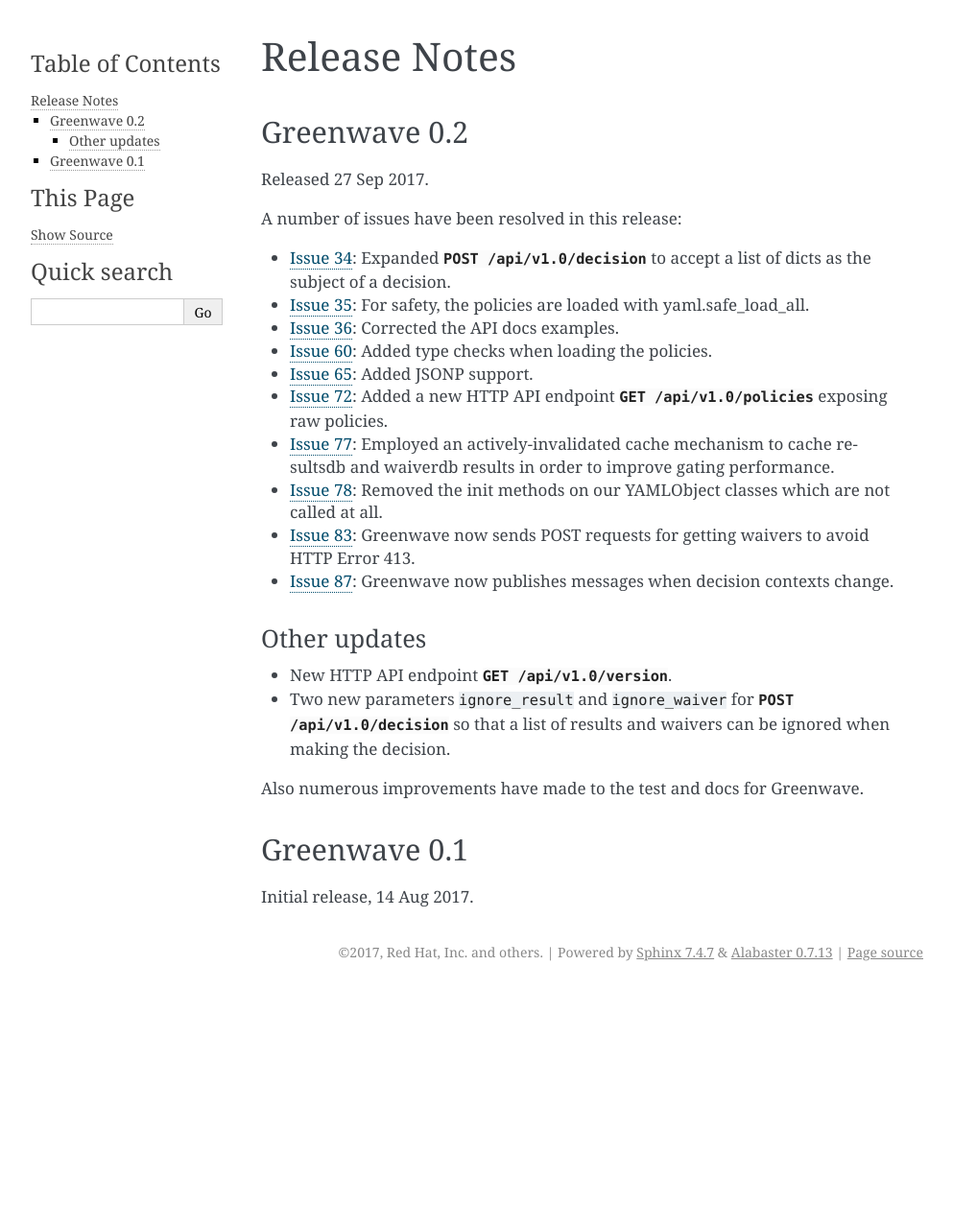
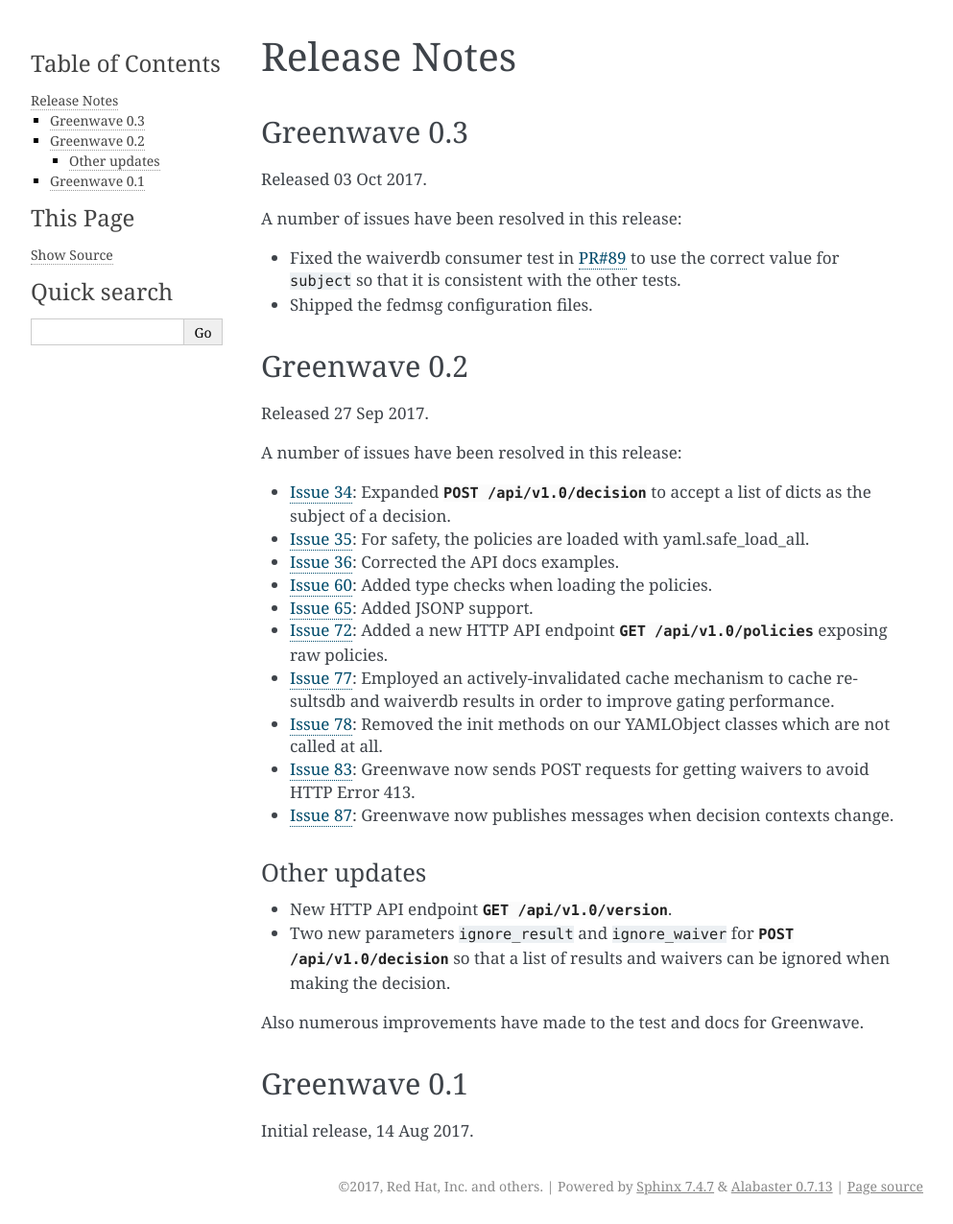
Before and after one commit to release-engineering/greenwave, a Sphinx documentation site: the page built from docs/release-notes.rst, in a window 1280 px wide. Shown: the whole page at 96% size, without its empty margins (148-1141 px from the left). Built offline with Sphinx 7.4.7, drawn with Linux system fonts in a browser that asks for light colours; pages that are not in the unit, such as notebooks, are missing from menus; before the commit the page ends 1032 px from its top, so only the background shows below that.

Commit message:
release note for 0.3

```diff
--- a/docs/release-notes.rst
+++ b/docs/release-notes.rst
@@ -1,6 +1,19 @@
 =============
 Release Notes
 =============
+
+Greenwave 0.3
+=============
+
+Released 03 Oct 2017.
+
+A number of issues have been resolved in this release:
+
+* Fixed the waiverdb consumer test in `PR#89`_ to use the correct value for
+  ``subject`` so that it is consistent with the other tests.
+* Shipped the fedmsg configuration files.
+
+.. _PR#89: https://pagure.io/greenwave/pull-request/89
 
 Greenwave 0.2
 =============
```
